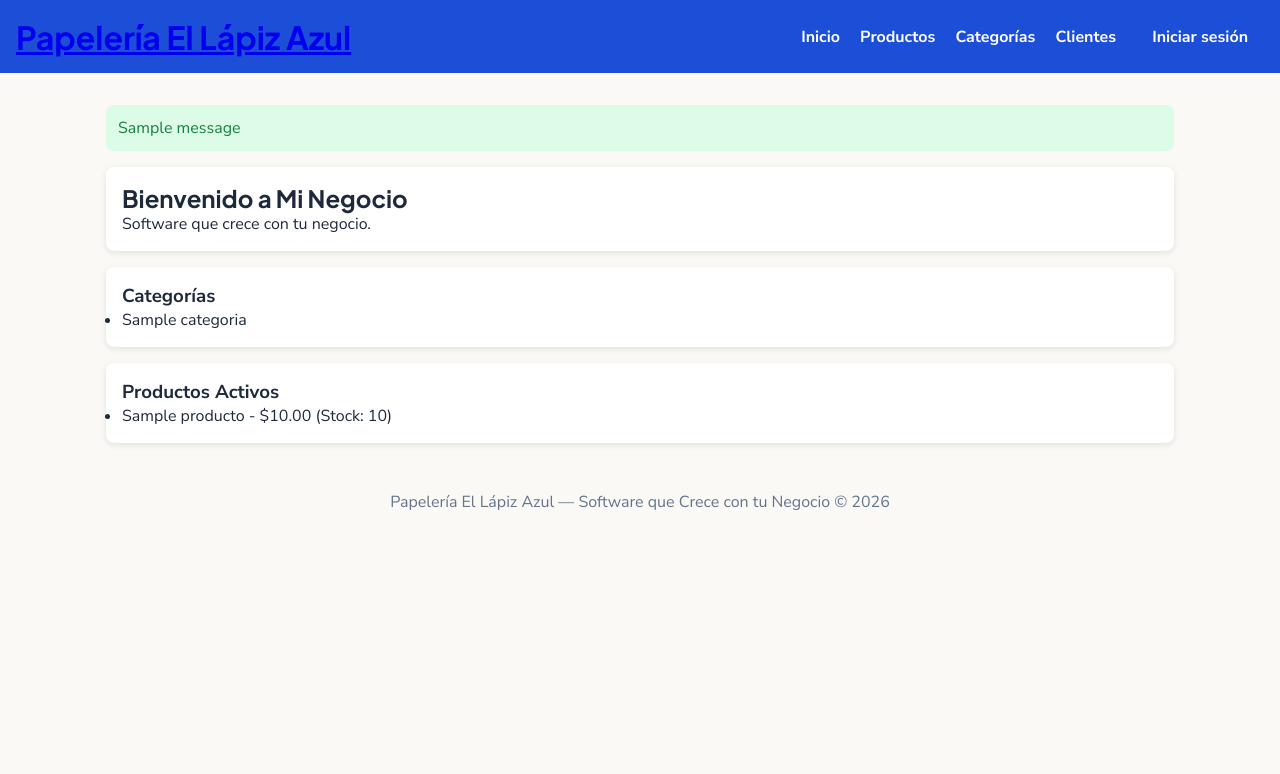
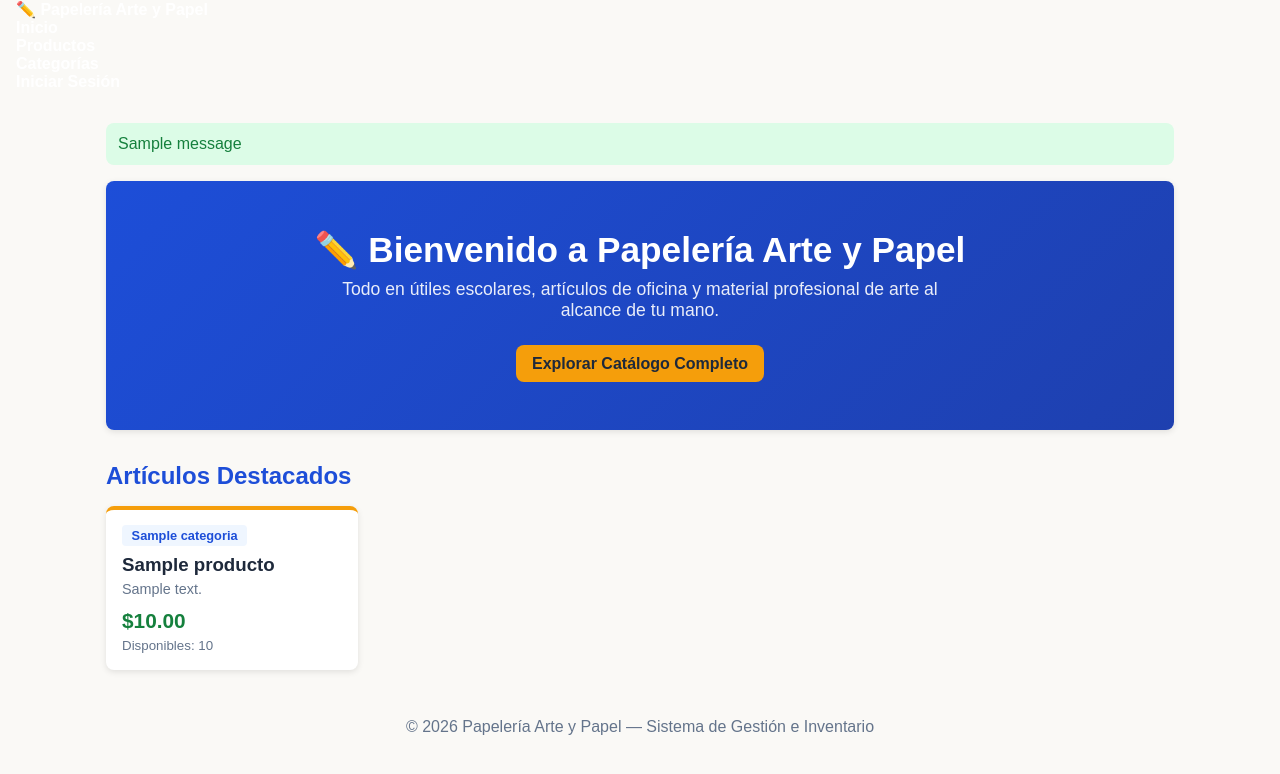
Before and after one commit to losx100415hmcznva0-cmd/MARK_PROYECTO_NEGOCIO, a Django app: page / in a window 1280 px wide. Shown: the top 774 px of the page. Run offline with Django 5.2, Linux system fonts and the light colour scheme; tables that the repository leaves empty hold one stand-in row (values such as "Sample post"); one stand-in notice (Sample message) is shown.

Commit message:
Subir cambios de Practica 7

```diff
--- a/tienda/templates/base.html
+++ b/tienda/templates/base.html
@@ -4,52 +4,45 @@
 <head>
     <meta charset="UTF-8">
     <meta name="viewport" content="width=device-width, initial-scale=1.0">
-    <title>{% block title %}Papelería El Lápiz Azul - Sistema de Gestión{% endblock %}</title>
-    <!-- Tipografías de la Parte 2: Plus Jakarta Sans y Nunito Sans -->
-    <link rel="preconnect" href="https://fonts.googleapis.com">
-    <link rel="preconnect" href="https://fonts.gstatic.com" crossorigin>
-    <link href="https://fonts.googleapis.com/css2?family=Nunito+Sans:wght@400;600;700&family=Plus+Jakarta+Sans:wght@600;700&display=swap" rel="stylesheet">
-    <!-- Hoja de estilos principal -->
+    <title>{% block title %}Papelería Arte y Papel{% endblock %}</title>
     <link rel="stylesheet" href="{% static 'css/styles.css' %}">
 </head>
 <body>
-    <header class="site-header">
-        <h1><a href="{% url 'inicio' %}" class="logo">Papelería El Lápiz Azul</a></h1>
-        <nav>
-            <a href="{% url 'inicio' %}">Inicio</a>
-            <a href="{% url 'lista_productos' %}">Productos</a>
-            <a href="{% url 'lista_categorias' %}">Categorías</a>
-            <a href="{% url 'lista_clientes' %}">Clientes</a>
+    <nav class="navbar">
+        <a href="{% url 'inicio' %}" class="navbar-brand">✏️ Papelería Arte y Papel</a>
+        <ul class="navbar-nav">
+            <li><a href="{% url 'inicio' %}">Inicio</a></li>
+            <li><a href="{% url 'lista_productos' %}">Productos</a></li>
+            <li><a href="{% url 'lista_categorias' %}">Categorías</a></li>
             {% if user.is_authenticated %}
-                <a href="{% url 'dashboard' %}">Dashboard</a>
-                <span class="user-greeting">Hola, {{ user.username }}</span>
-                <form action="{% url 'logout' %}" method="post" class="logout-form">
-                    {% csrf_token %}
-                    <button type="submit" class="btn btn-danger">Cerrar sesión</button>
-                </form>
+                <li><a href="{% url 'lista_clientes' %}">Clientes</a></li>
+                <li><a href="{% url 'dashboard' %}">Dashboard</a></li>
+                <li>
+                    <form method="post" action="{% url 'logout' %}" style="display:inline;">
+                        {% csrf_token %}
+                        <button type="submit" class="btn-logout">Cerrar Sesión ({{ user.username }})</button>
+                    </form>
+                </li>
             {% else %}
-                <a href="{% url 'login' %}" class="btn btn-secondary-accent">Iniciar sesión</a>
+                <li><a href="{% url 'login' %}" class="btn-login">Iniciar Sesión</a></li>
             {% endif %}
-        </nav>
-    </header>
-
+        </ul>
+    </nav>
 
     <main class="container">
         {% if messages %}
             <ul class="messages">
                 {% for message in messages %}
-                    <li class="message {{ message.tags }}">{{ message }}</li>
+                    <li class="{{ message.tags }}">{{ message }}</li>
                 {% endfor %}
             </ul>
         {% endif %}
 
-
         {% block content %}{% endblock %}
     </main>
 
-
-    <footer class="site-footer">
-        <p>Papelería El Lápiz Azul — Software que Crece con tu Negocio &copy; {% now "Y" %}</p>
+    <footer>
+        <p>&copy; 2026 Papelería Arte y Papel — Sistema de Gestión e Inventario</p>
     </footer>
 </body>
 </html>
--- a/tienda/templates/tienda/inicio.html
+++ b/tienda/templates/tienda/inicio.html
@@ -1,32 +1,45 @@
 {% extends 'base.html' %}
 
-{% block title %}Inicio - Mi Negocio{% endblock %}
+{% block title %}Inicio — Papelería Arte y Papel{% endblock %}
 
 {% block content %}
-<div class="card">
-    <h2>Bienvenido a Mi Negocio</h2>
-    <p>Software que crece con tu negocio.</p>
+<div class="card" style="background: linear-gradient(135deg, var(--color-primary), #1e40af); color: white; text-align: center; padding: 3rem 1.5rem; margin-bottom: 2rem;">
+    <h1 style="font-size: 2.2rem; margin-bottom: 0.5rem;">✏️ Bienvenido a Papelería Arte y Papel</h1>
+    <p style="font-size: 1.1rem; opacity: 0.9; max-width: 600px; margin: 0 auto 1.5rem auto;">
+        Todo en útiles escolares, artículos de oficina y material profesional de arte al alcance de tu mano.
+    </p>
+    <a href="{% url 'lista_productos' %}" class="btn" style="background: var(--color-secondary); color: var(--color-text); font-weight: bold;">
+        Explorar Catálogo Completo
+    </a>
 </div>
 
-<div class="card">
-    <h3>Categorías</h3>
-    <ul>
-        {% for categoria in categorias %}
-            <li>{{ categoria.nombre }}</li>
-        {% empty %}
-            <li>No hay categorías registradas.</li>
+<h2 style="color: var(--color-primary); margin-bottom: 1rem;">Artículos Destacados</h2>
+
+{% if productos %}
+    <div style="display: grid; grid-template-columns: repeat(auto-fill, minmax(250px, 1fr)); gap: 1.25rem;">
+        {% for producto in productos %}
+        <div class="card" style="display: flex; flex-direction: column; justify-content: space-between; border-top: 4px solid var(--color-secondary); margin-bottom: 0;">
+            <div>
+                <span style="background: #EFF6FF; color: var(--color-primary); padding: 0.2rem 0.6rem; border-radius: 4px; font-size: 0.8rem; font-weight: bold;">
+                    {{ producto.categoria }}
+                </span>
+                <h3 style="margin: 0.6rem 0 0.3rem 0;">{{ producto.nombre }}</h3>
+                <p style="font-size: 0.9rem; color: #64748b; margin-bottom: 0.75rem;">
+                    {{ producto.descripcion|truncatewords:15 }}
+                </p>
+            </div>
+            <div>
+                <p style="font-size: 1.3rem; font-weight: bold; color: #15803D; margin-bottom: 0.2rem;">
+                    ${{ producto.precio }}
+                </p>
+                <small style="color: #64748b;">Disponibles: {{ producto.stock }}</small>
+            </div>
+        </div>
         {% endfor %}
-    </ul>
-</div>
-
-<div class="card">
-    <h3>Productos Activos</h3>
-    <ul>
-        {% for producto in productos %}
-            <li>{{ producto.nombre }} - ${{ producto.precio }} (Stock: {{ producto.stock }})</li>
-        {% empty %}
-            <li>No hay productos activos.</li>
-        {% endfor %}
-    </ul>
-</div>
+    </div>
+{% else %}
+    <div class="card" style="text-align: center; padding: 2rem;">
+        <p style="color: #64748b;">Aún no hay productos activos para mostrar en el escaparate.</p>
+    </div>
+{% endif %}
 {% endblock %}
--- a/tienda/templates/tienda/productos/eliminar.html
+++ b/tienda/templates/tienda/productos/eliminar.html
@@ -9,7 +9,7 @@
         ¿Estás seguro de que deseas eliminar permanentemente el siguiente registro de <strong>Papelería Arte y Papel</strong>?
     </p>
     <div style="background: #FEE2E2; color: #991B1B; padding: 0.75rem; border-radius: var(--radius); font-weight: bold; margin-bottom: 1.5rem;">
-       "{{ producto.nombre }}"
+        "{{ producto }}"
     </div>
     <p style="font-size: 0.85rem; color: #64748b; margin-bottom: 1.5rem;">
         Esta acción no se puede deshacer y el artículo desaparecerá del inventario.
--- a/tienda/views.py
+++ b/tienda/views.py
@@ -53,24 +53,10 @@ def eliminar_categoria(request, pk):
         return redirect('lista_categorias')
     return render(request, 'tienda/categorias/eliminar.html', {'categoria': categoria})
 
-# PRODUCTOS (CRUD + Búsqueda y Filtro UX 3.4)
+# PRODUCTOS (CRUD)
 def lista_productos(request):
     productos = Producto.objects.all()
-    categorias = Categoria.objects.all()
-    query = request.GET.get('q', '')
-    categoria_id = request.GET.get('categoria', '')
-
-    if query:
-        productos = productos.filter(nombre__icontains=query)
-    if categoria_id:
-        productos = productos.filter(categoria_id=categoria_id)
-
-    return render(request, 'tienda/productos/lista.html', {
-        'productos': productos,
-        'categorias': categorias,
-        'query': query,
-        'categoria_id': categoria_id
-    })
+    return render(request, 'tienda/productos/lista.html', {'productos': productos})
 
 @login_required
 def crear_producto(request):
```
Also changed, not shown: tienda/templates/registration/login.html (+13 -13 lines), tienda/templates/tienda/categorias/eliminar.html (+6 -6 lines), tienda/templates/tienda/clientes/eliminar.html (+6 -6 lines), tienda/templates/tienda/productos/lista.html (+3 -26 lines).
